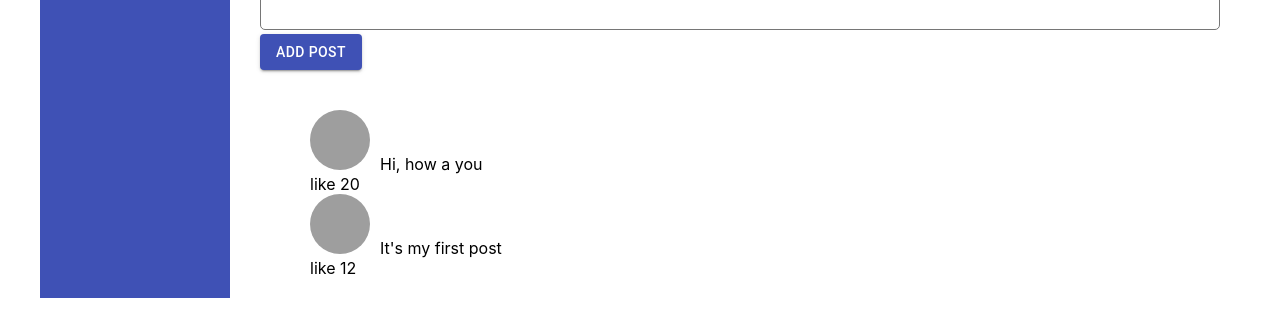
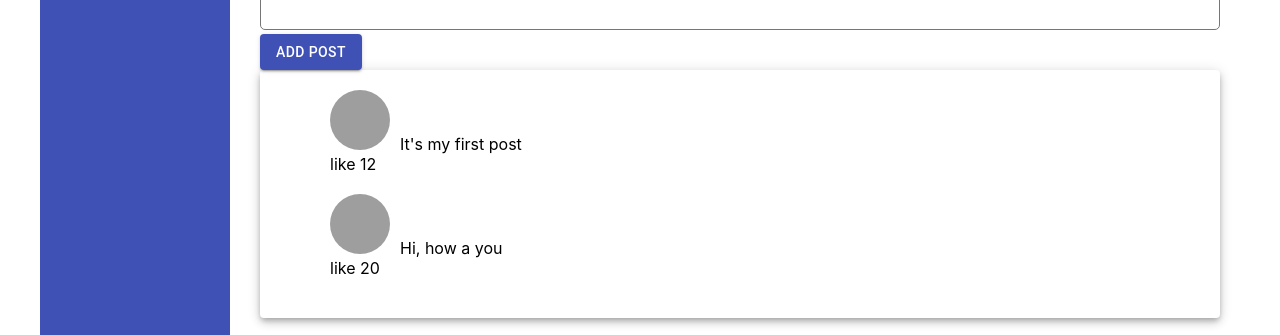
Before and after one commit to Sovazavr/react-first, a React (Create React App) app: page /profile in a window 1280 px wide. Shown: the part 498-833 px from the top of the page. Before the commit the page ends 800 px from the top, so only its background shows below. Built offline with nearby package versions, Linux system fonts and the light colour scheme; grey boxes are pictures that could not be loaded.

Commit message:
add paper in posts

```diff
--- a/src/components/Dialogs/Dialogs.jsx
+++ b/src/components/Dialogs/Dialogs.jsx
@@ -46,7 +46,7 @@ const Dialogs = (props) => {
                     </div>
                 </div>
                 <div>
-                    <Paper elevation={3}>
+                    <Paper elevation={5}>
                         {messagesElements.reverse()}
                     </Paper>
                 </div>
--- a/src/components/Profile/MyPosts/MyPosts.jsx
+++ b/src/components/Profile/MyPosts/MyPosts.jsx
@@ -3,7 +3,7 @@ import Post from './Post/Post'
 import React from 'react'
 import Button from '@material-ui/core/Button'
 import { addPostActionCreator, updateNewPostTextActionCreator } from '../../../redux/profile-reducer'
-
+import Paper from '@material-ui/core/Paper';
 
 const MyPosts = (props) => {
 
@@ -32,10 +32,13 @@ const MyPosts = (props) => {
         <div>
           <Button variant="contained" color="primary" onClick={onAddPost} className={rename.add}>Add post</Button>
         </div>
+
       </div>
-      <div className={rename.posts}>
-        {postsElements}
-      </div>
+      <Paper elevation={5}>
+        <div className={rename.posts}>
+          {postsElements.reverse()}
+        </div>
+      </Paper>
     </div>
   )
 }
--- a/src/components/Profile/MyPosts/MyPosts.module.css
+++ b/src/components/Profile/MyPosts/MyPosts.module.css
@@ -3,8 +3,9 @@
 }
 
 .posts {
-    margin-top: 40px;
+    /* margin-top: 40px;*/
     margin-left: 40px;
+    padding: 20px;
 }
 
 .text {
--- a/src/components/Profile/MyPosts/Post/Post.module.css
+++ b/src/components/Profile/MyPosts/Post/Post.module.css
@@ -1,6 +1,7 @@
 .item{
     color:black;
     margin-left: 10px;
+    margin-bottom: 20px;
 }
 .item img{
     width: 60px;
```
